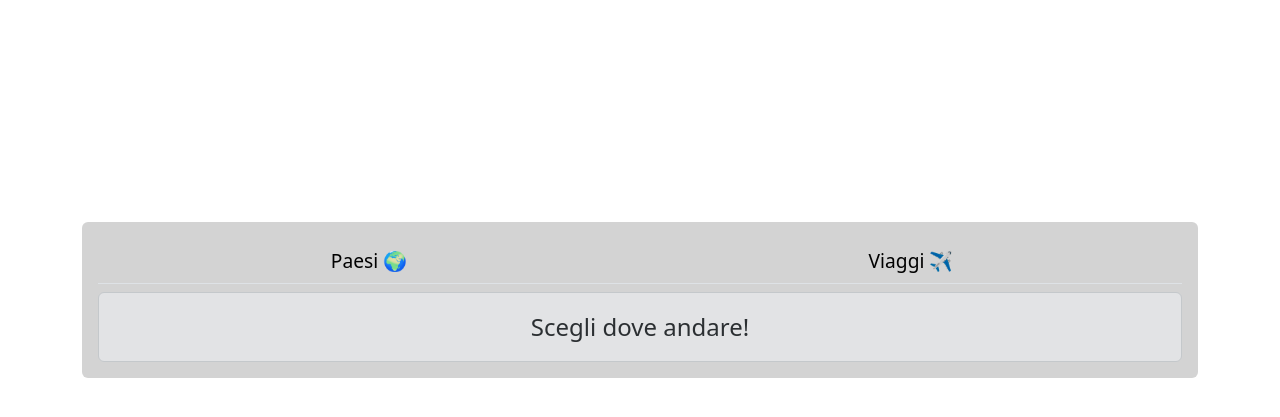
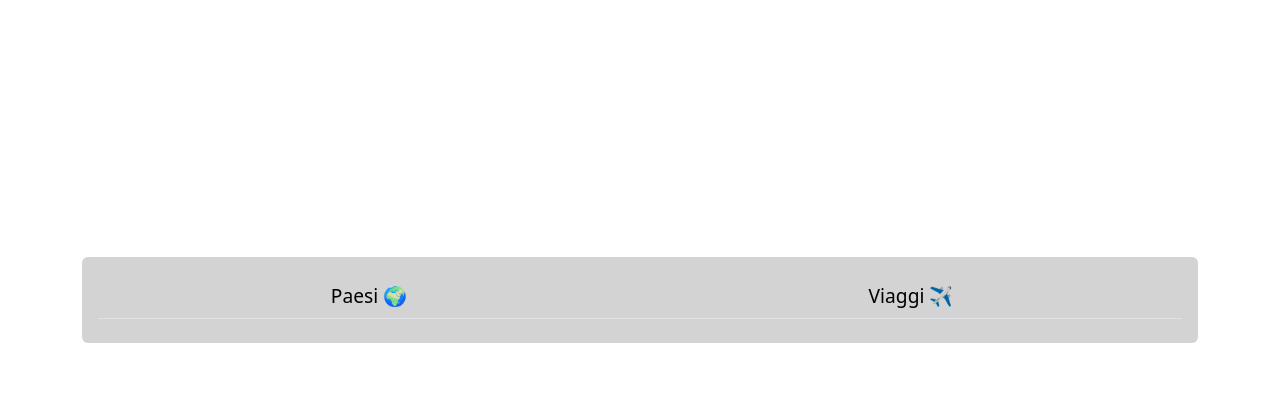
Before and after one commit to dariodini/TravelApp, a PHP site: page / in a window 1280 px wide. Shown: the part 66-483 px from the top of the page. Run offline with PHP 8.4, Linux system fonts and the light colour scheme; data that the repository does not hold is empty; a stand-in replaces the project's code that opens the database connection.

Commit message:
Fix home

```diff
--- a/app/views/index.view.php
+++ b/app/views/index.view.php
@@ -1,5 +1,3 @@
 <?php require('partials/head.php'); ?>
 
-<div class="w-100 text-center alert alert-secondary mb-0 fs-4">Scegli dove andare!</div>
-
 <?php require('partials/footer-scripts.php'); ?>
```
